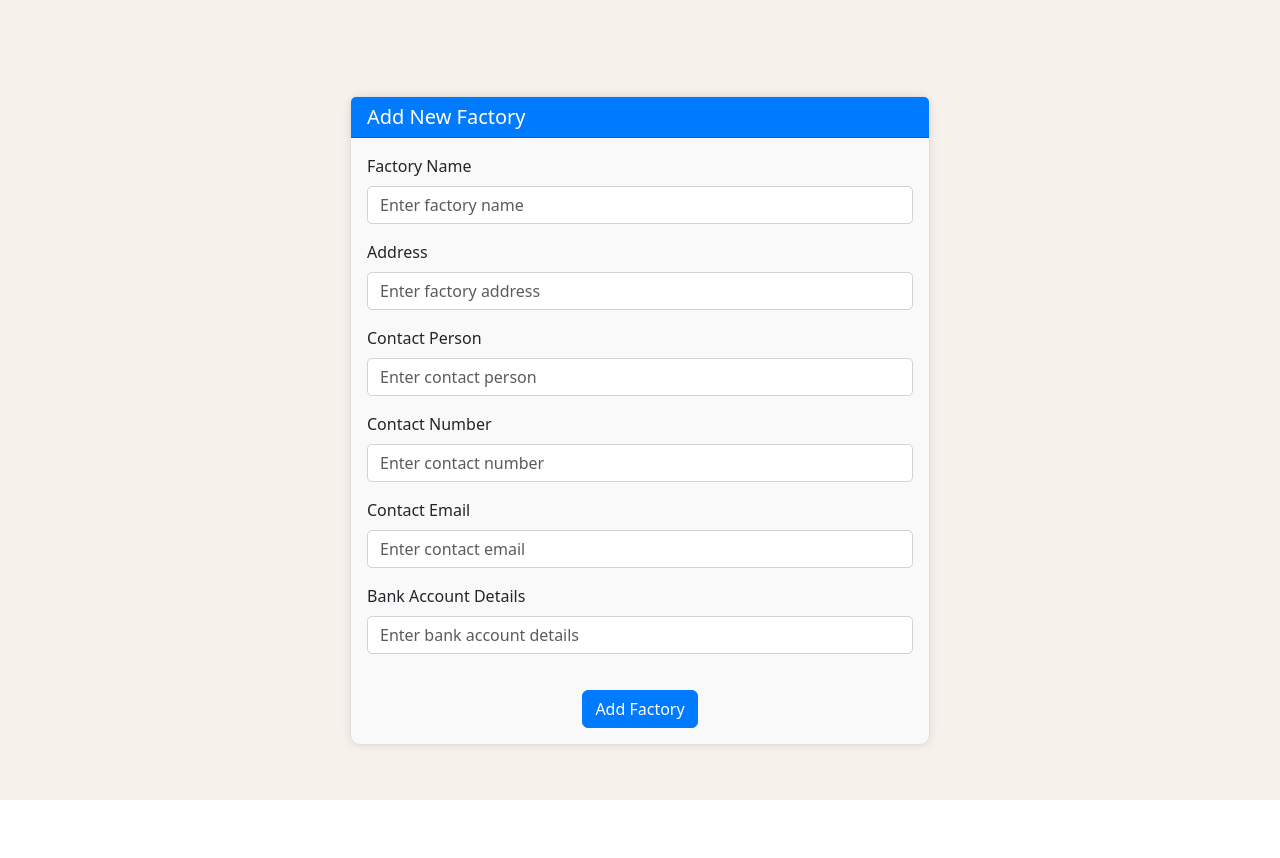
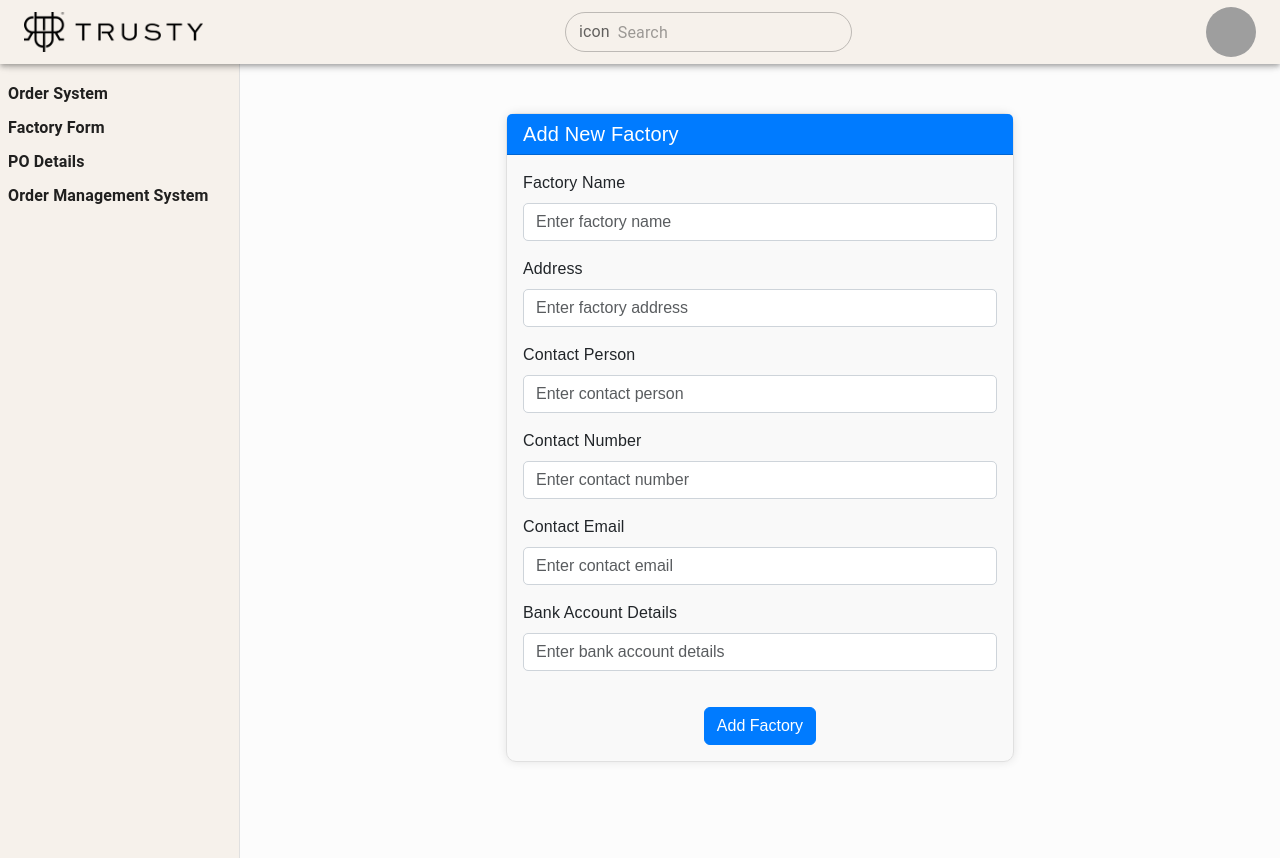
Before and after one commit to trustyuae/trustyuae, a React (Create React App) app: page /factory_form in a window 1280 px wide. Before the commit the page ends 800 px from the top, so only its background shows below. Built offline with nearby package versions, Linux system fonts and the light colour scheme; sample sign-in values are in the browser's storage; grey boxes are pictures that could not be loaded; the HTML template or start-up script is replaced by a standard one.

Commit message:
layout routing fixed

```diff
--- a/src/App.js
+++ b/src/App.js
@@ -1,11 +1,13 @@
 import { BrowserRouter, Route, Routes } from "react-router-dom";
 import "./App.css";
 import Login from "./components/Login";
-import Dashboard from "./components/Dashboardd";
+// import Dashboard from "./components/Dashboardd";
+import { Layout } from "./routes/Layout";
 import OrderSystem from "./components/OrderSystem";
 import FactoryForm from "./components/FactoryForm";
 import OrderManagementSystem from "./components/OrderManagementSystem";
 import PoDetails from "./components/PoDetails";
+import ProtectedRoute from "./utils/ProtectedRoute";
 
 function App() {
   return (
@@ -13,11 +15,19 @@ function App() {
       <BrowserRouter>
         <Routes>
           <Route exact path="/" element={<Login />} />
-          <Route exact path="/dashboard" element={<Dashboard />} />
-          <Route exact path="/ordersystem" element={<OrderSystem />} />
-          <Route exact path="/factory_form" element={<FactoryForm />} />
-          <Route exact path="/order_management_system" element={<OrderManagementSystem />} />
-          <Route exact path="/PO_details" element={<PoDetails />} />
+          <Route element={<Layout />}>
+            <Route element={<ProtectedRoute />}>
+              <Route exact path="/ordersystem" element={<OrderSystem />} />
+
+              <Route exact path="/factory_form" element={<FactoryForm />} />
+              <Route
+                exact
+                path="/order_management_system"
+                element={<OrderManagementSystem />}
+              />
+              <Route exact path="/PO_details" element={<PoDetails />} />
+            </Route>
+          </Route>
         </Routes>
       </BrowserRouter>
     </>
--- a/src/components/Dashboardd.js
+++ b/src/components/Dashboardd.js
@@ -18,8 +18,7 @@ import NotificationsIcon from "@mui/icons-material/Notifications";
 import { InputAdornment, TextField } from "@mui/material";
 import LightModeIcon from "@mui/icons-material/LightMode";
 import AppsIcon from "@mui/icons-material/Apps";
-import OrderSystem from "./OrderSystem";
-import { Link } from "react-router-dom";
+import {useNavigate } from "react-router-dom";
 
 const drawerWidth = 240;
 
@@ -76,11 +75,21 @@ export default function Dashboard() {
     setOpen(!open);
   };
 
+  const navigate = useNavigate();
+
+  const handleLinkClick = (path) => {
+    navigate(path);
+  };
+
   return (
     <ThemeProvider theme={defaultTheme}>
       <Box sx={{ display: "flex" }}>
         <CssBaseline />
-        <AppBar position="absolute" open={open} style={{ width: "100%",backgroundColor:'#f6f1eb' }}>
+        <AppBar
+          position="absolute"
+          open={open}
+          style={{ width: "100%", backgroundColor: "#f6f1eb" }}
+        >
           <Toolbar
             sx={{
               pr: "24px",
@@ -122,17 +131,21 @@ export default function Dashboard() {
                 alignItems: "center",
               }}
             >
-              <IconButton color="inherit">
-                <Badge badgeContent={4} color="secondary" sx={{color:'black'}}>
+              {/* <IconButton color="inherit">
+                <Badge
+                  badgeContent={4}
+                  color="secondary"
+                  sx={{ color: "black" }}
+                >
                   <NotificationsIcon />
                 </Badge>
               </IconButton>
-              <IconButton color="inherit" sx={{color:'black'}}>
+              <IconButton color="inherit" sx={{ color: "black" }}>
                 <LightModeIcon />
               </IconButton>
-              <IconButton color="inherit" sx={{color:'black'}}>
+              <IconButton color="inherit" sx={{ color: "black" }}>
                 <AppsIcon />
-              </IconButton>
+              </IconButton> */}
               <Box
                 sx={{
                   height: "50px",
@@ -153,7 +166,11 @@ export default function Dashboard() {
             </Box>
           </Toolbar>
         </AppBar>
-        <Drawer variant="permanent" open={open} style={{ marginTop: "64px",backgroundColor:'#f6f1eb' }}>
+        <Drawer
+          variant="permanent"
+          open={open}
+          style={{ marginTop: "64px", backgroundColor: "#f6f1eb" }}
+        >
           <Toolbar
             sx={{
               display: "flex",
@@ -161,29 +178,41 @@ export default function Dashboard() {
               alignItems: "flex-start", // Align items to start
               justifyContent: "flex-start", // Justify content to start
               px: [1],
-                backgroundColor:'#f6f1eb',
-                height:'100%'
+              backgroundColor: "#f6f1eb",
+              height: "100%",
             }}
           >
-            <List component="nav" sx={{justifyContent:'space-between'}}>
+            <List component="nav" sx={{ justifyContent: "space-between" }}>
               {/* <Typography sx={{mt:'10px'}}><strong>Factory Form</strong></Typography>
             <Typography sx={{mt:'10px'}}><strong>PO Management System</strong></Typography>
             <Typography sx={{mt:'10px'}}><strong>Add Factory</strong></Typography>
             <Typography sx={{mt:'10px'}}><strong>Add Factory</strong></Typography>
             <Typography sx={{mt:'10px'}}><strong>All Products</strong></Typography>
             <Typography sx={{mt:'10px'}}><strong>Order Management System</strong></Typography>            */}
-              <Link to="/ordersystem">
-                <Typography sx={{mt:'10px'}}><strong>Order System</strong></Typography>
-              </Link>
-              <Link to="/factory_form">
-                <Typography sx={{mt:'10px'}}><strong>Factory Form</strong></Typography>
-              </Link>
-              <Link to="/PO_details">
-                <Typography sx={{mt:'10px'}}><strong>PO Details</strong></Typography>
-              </Link>
-              <Link to="/order_management_system">
-                <Typography sx={{mt:'10px'}}><strong>Order Management System</strong></Typography>
-              </Link>
+              <Typography
+                sx={{ mt: "10px", cursor: "pointer" }}
+                onClick={() => handleLinkClick("/ordersystem")}
+              >
+                <strong>Order System</strong>
+              </Typography>
+              <Typography
+                sx={{ mt: "10px", cursor: "pointer" }}
+                onClick={() => handleLinkClick("/factory_form")}
+              >
+                <strong>Factory Form</strong>
+              </Typography>
+              <Typography
+                sx={{ mt: "10px", cursor: "pointer" }}
+                onClick={() => handleLinkClick("/PO_details")}
+              >
+                <strong>PO Details</strong>
+              </Typography>
+              <Typography
+                sx={{ mt: "10px", cursor: "pointer" }}
+                onClick={() => handleLinkClick("/order_management_system")}
+              >
+                <strong>Order Management System</strong>
+              </Typography>
               {/* <Link to="/all-products">
                 <Typography sx={{mt:'10px'}}><strong>All Products</strong></Typography>
               </Link> */}
@@ -202,8 +231,6 @@ export default function Dashboard() {
             overflow: "auto",
           }}
         >
-          <Toolbar />
-          <OrderSystem/>
         </Box>
       </Box>
     </ThemeProvider>
--- a/src/components/FactoryForm.js
+++ b/src/components/FactoryForm.js
@@ -6,6 +6,7 @@ import Form from "react-bootstrap/Form";
 import Button from "react-bootstrap/Button";
 import { Card } from "react-bootstrap";
 import axios from "axios";
+
 function FactoryForm() {
   const [factory, setFactory] = useState({
     factory_name: "",
@@ -15,6 +16,7 @@ function FactoryForm() {
     contact_email: "",
     bank_account_details: "",
   });
+
   const handleChange = (e) => {
     const { name, value } = e.target;
     setFactory((prevFactory) => ({
@@ -22,6 +24,7 @@ function FactoryForm() {
       [name]: value,
     }));
   };
+
   const handleSubmit = async (e) => {
     e.preventDefault();
     try {
@@ -43,17 +46,16 @@ function FactoryForm() {
       console.error("Error adding factory:", error);
     }
   };
+
   return (
-    <Container
-      fluid
-      className="p-5"
-      style={{
-        backgroundColor: "#F6F1EB",
-        height: "98vh",
-        maxHeight: "100%",
-        minHeight: "100vh",
-      }}
-    >
+    // <Container
+    //   fluid
+    //   className="p-5"
+    //   style={{
+    //     height: "100vh",
+    //   }}
+    // >
+    <div>
       <style>
         {`
                     .factory-card {
@@ -181,7 +183,9 @@ function FactoryForm() {
           </Card>
         </Col>
       </Row>
-    </Container>
+      </div>
+    // </Container>
+
   );
 }
 export default FactoryForm;
--- a/src/components/Login.js
+++ b/src/components/Login.js
@@ -32,8 +32,8 @@ const Login = () => {
   const data = useSelector(
     (state) => state?.loginUser
   );
-   if (data?.data?.data?.user_data?.user_role === 'administrator') {
-      navigate("/dashboard");
+   if (data?.data?.data?.user_data?.user_role === 'subscriber') {
+      navigate("/ordersystem");
     } else {
       console.log('error while login')
     }
--- a/src/components/PoDetails.js
+++ b/src/components/PoDetails.js
@@ -81,7 +81,7 @@ const PoDetails = () => {
     const totalEstdCostAED = PODetails.reduce((acc, cur) => acc + (cur.qtyOrdered * cur.estimatedCostAED), 0);
     const availabilityStatus = ['Confirmed','1 week', '2 week', '3 weeks','1 month', 'Out of Stock'];
     return (
-        <Container fluid className='px-5'style={{backgroundColor:'#F6F1EB', height:'98vh'}}>
+        <Container fluid className='px-5'style={{ height:'100vh'}}>
             <h3 className='fw-bold text-center my-3'>PO Details</h3>
             <h6 className='fw-bold text-center'>XYZ Guangzhon</h6>
             <p className='text-center my-3'>PO Number: {PONumber}</p>
--- /dev/null
+++ b/src/routes/Layout.js
@@ -0,0 +1,48 @@
+import { Box } from "@mui/material";
+import React from "react";
+import styled from "styled-components";
+import Dashboard from "../components/Dashboardd";
+import { Outlet } from "react-router-dom";
+
+const OuterContainer = styled(Box)(({ theme }) => ({
+  backgroundColor: "#FCFCFC",
+  display: "flex",
+  overflow: "hidden",
+  height: "inherit",
+  flexDirection: "column",
+  minHeight: "100vh",
+  fontFamily: "Montserrat, sans-serif",
+}));
+
+const InnerContainer = styled(Box)(({ theme }) => ({
+  backgroundColor: "#FCFCFC",
+  display: "flex",
+  flex: 1,
+  flexdirection: "row",
+  overflow: "hidden",
+  height: "100%",
+}));
+
+const StyledMain = styled("main")(({ theme }) => ({
+  //backgroundColor: theme.palette.primary.light,
+  //   height: "calc(100vh - 64px)",
+  height: "100%",
+  flex: 1,
+  overflow: "auto",
+  width: "100%",
+  paddingTop: "65px",
+  paddingBottom: "6rem",
+}));
+
+export const Layout = () => {
+  return (
+    <OuterContainer>
+      <InnerContainer>
+        <Dashboard />
+        <StyledMain>
+          <Outlet />
+        </StyledMain>
+      </InnerContainer>
+    </OuterContainer>
+  );
+};
--- /dev/null
+++ b/src/utils/ProtectedRoute.js
@@ -0,0 +1,12 @@
+import React from 'react';
+import { Outlet, Navigate } from 'react-router-dom';
+
+const ProtectedRoute = () => {
+    let token1 = localStorage.getItem('token');
+
+    return (
+        token1 ? <Outlet /> : <Navigate to="/" />
+    );
+}
+
+export default ProtectedRoute;
```
Also changed, not shown: 1 other file (tests, documents, lock files or other folders). Lines whose indentation alone changed are shown as unchanged.
